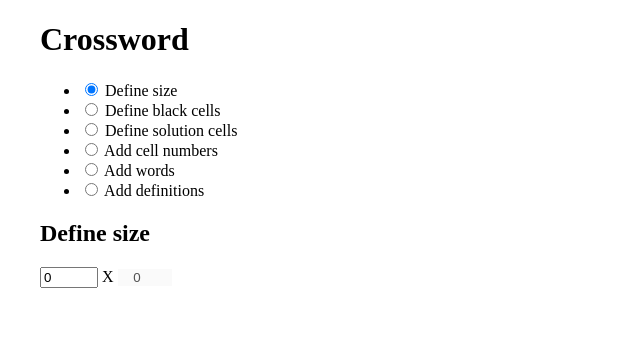
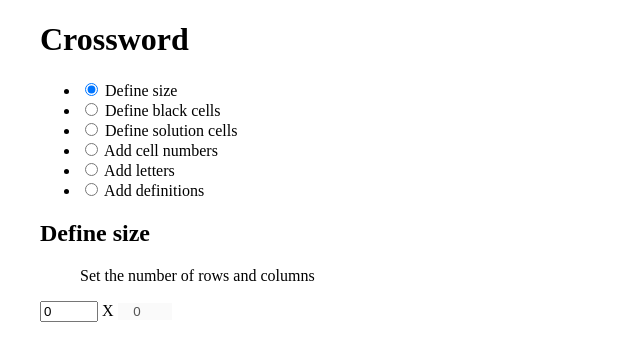
Before and after one commit to SzNagyMisu/crossword-vue, a Vue app: page / in a window 1280 px wide. Shown: the top 354 px of the page, without its empty margins (0-640 px from the left). Built offline with nearby package versions, Linux system fonts and the light colour scheme.

Commit message:
add step description + fix package-lock.json

```diff
--- a/src/App.vue
+++ b/src/App.vue
@@ -5,26 +5,32 @@ import CrosswordSizeForm from './components/CrosswordSizeForm.vue';
 const STEPS = {
   0: {
     title: "Define size",
+    description: "Set the number of rows and columns",
     dependsOn: [],
   },
   1: {
     title: "Define black cells",
+    description: "Click the cells to make them black - click again to revert",
     dependsOn: [0],
   },
   2: {
     title: "Define solution cells",
+    description: "Click the cells to make them highlighted as the solution line",
     dependsOn: [0],
   },
   3: {
     title: "Add cell numbers",
+    description: "Click the cells to add number to them",
     dependsOn: [0, 1],
   },
   4: {
-    title: "Add words",
+    title: "Add letters",
+    description: "Add letters to the cells that are not black",
     dependsOn: [0, 1],
   },
   5: {
     title: "Add definitions",
+    description: "Add definitions to the numbers",
     dependsOn: [0, 1, 2, 3],
   }
 };
@@ -125,6 +131,7 @@ export default {
     </li>
   </ul>
   <h2>{{ currentStep.title }}</h2>
+  <blockquote>{{ currentStep.description }}</blockquote>
   <CrosswordSizeForm :isActive="stepIdx === 0" :rows="rowsCount" :columns="columnsCount" @rowsChange="setRows" @columnsChange="setColumns" />
   <Table :rows="table" @cellClicked="onCellClicked" />
 </template>
```
Also changed, not shown: 1 other file (tests, documents, lock files or other folders).
